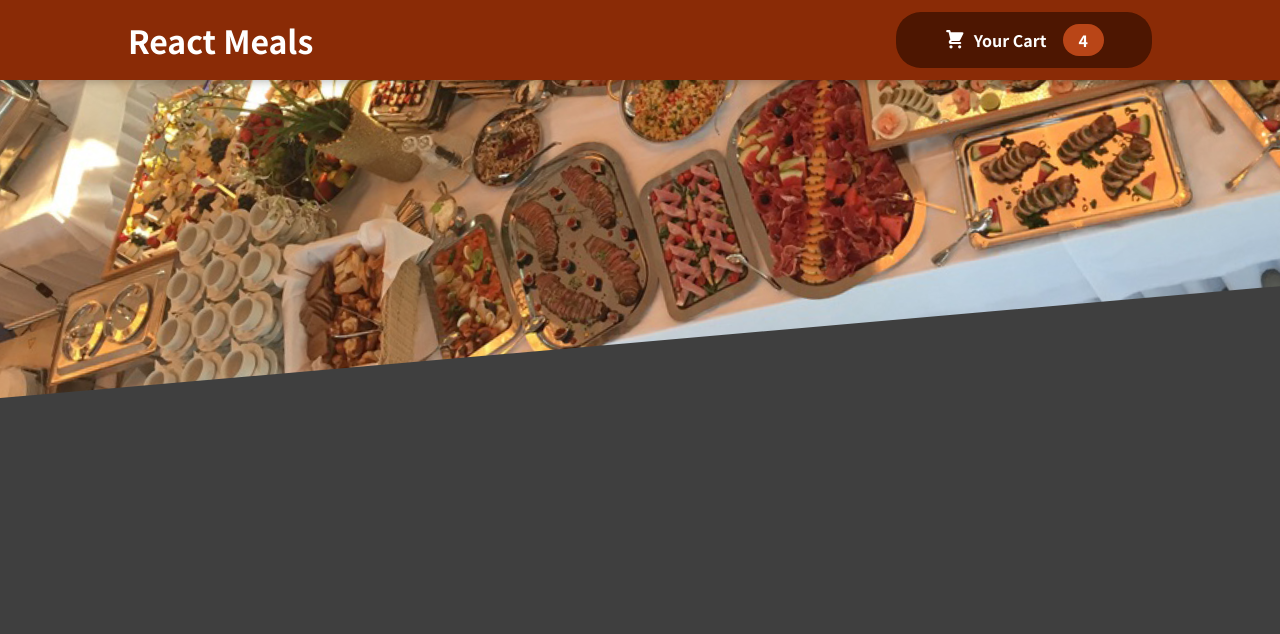
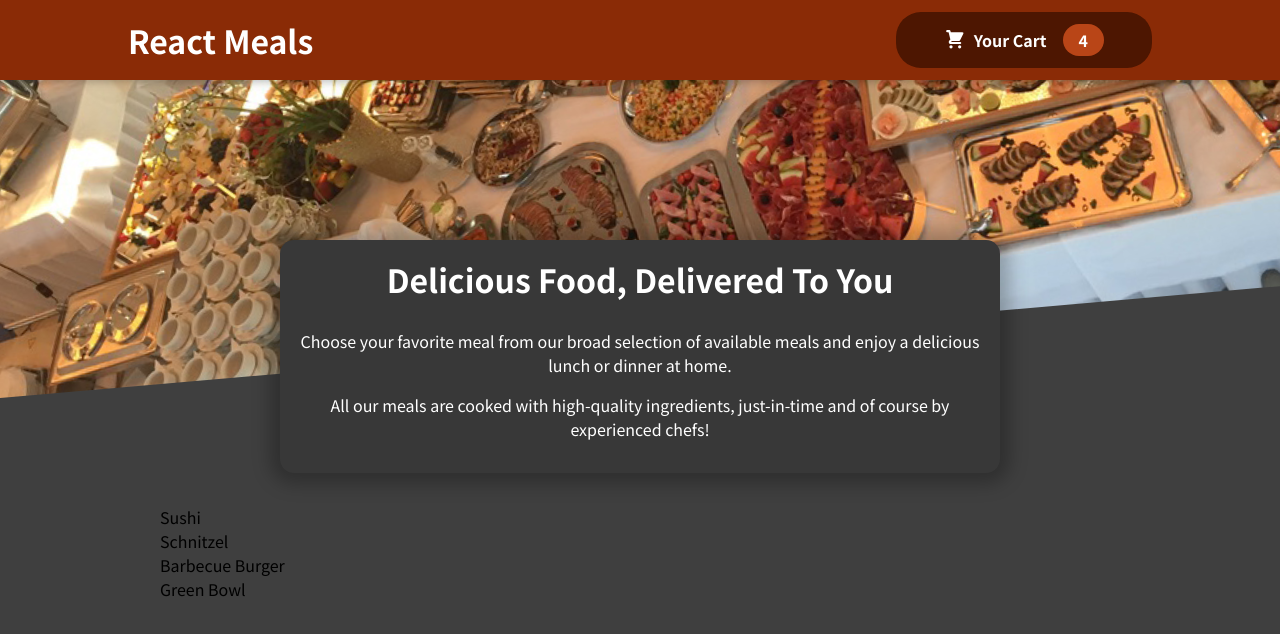
Before and after one commit to chaitak-gorai/food_order, a React (Create React App) app: page / in a window 1280 px wide. Shown: the top 634 px of the page. Built offline with nearby package versions, Linux system fonts and the light colour scheme.

Commit message:
issue solved

```diff
--- a/src/App.js
+++ b/src/App.js
@@ -4,11 +4,10 @@ import Meals from "./components/Meals/Meals";
 function App() {
   return (
     <Fragment>
-      <Header>
-        <main>
-          <Meals>Hello</Meals>
-        </main>
-      </Header>
+      <Header />
+      <main>
+        <Meals>Hello</Meals>
+      </main>
     </Fragment>
   );
 }
--- a/src/components/Meals/Meals.js
+++ b/src/components/Meals/Meals.js
@@ -5,9 +5,9 @@ import AvailableMeals from "./AvailableMeals";
 const Meals = () => {
   return (
     <Fragment>
-      <MealsSummary />
+      <MealsSummary></MealsSummary>
 
-      <AvailableMeals />
+      <AvailableMeals></AvailableMeals>
     </Fragment>
   );
 };
```
Also changed, not shown: package.json (+2 -6 lines).
